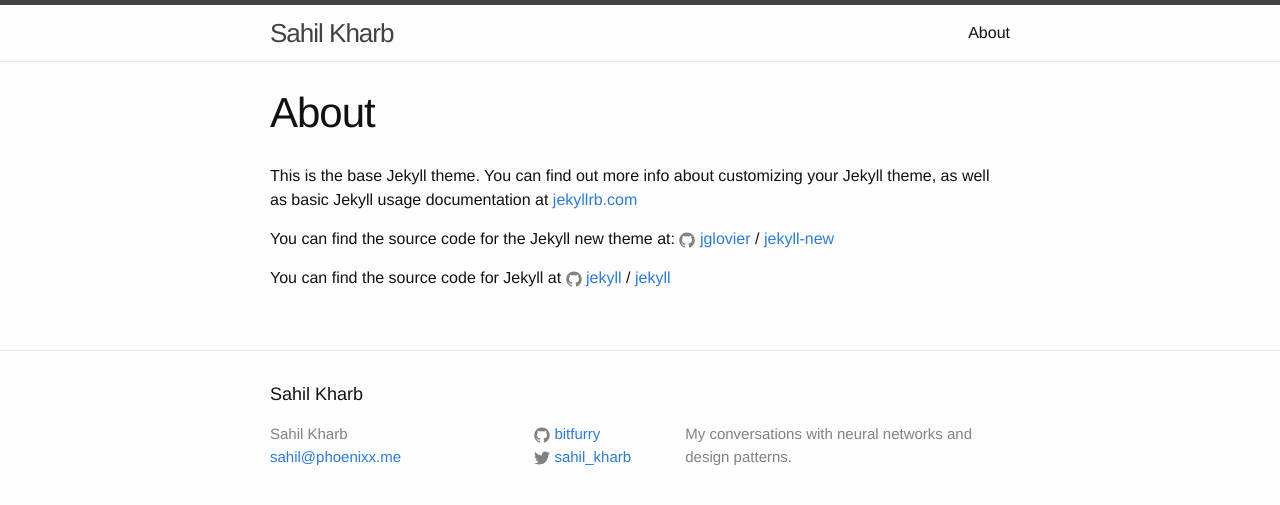
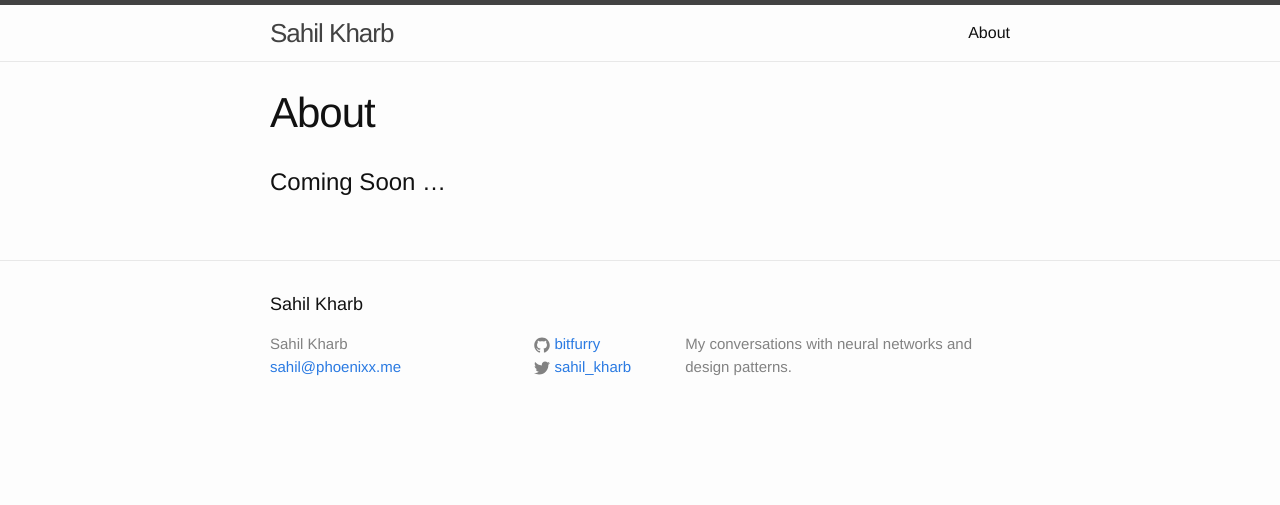
Before and after one commit to b1tfury/bitfurry.github.io, a Jekyll site: the page built from about.md, in a window 1280 px wide. Shown: the top 505 px of the page. Built offline with Jekyll 4.4.1, drawn with Linux system fonts in a browser that asks for light colours.

Commit message:
about page updated

```diff
--- a/about.md
+++ b/about.md
@@ -4,12 +4,4 @@
 permalink: /about/
 ---
 
-This is the base Jekyll theme. You can find out more info about customizing your Jekyll theme, as well as basic Jekyll usage documentation at [jekyllrb.com](http://jekyllrb.com/)
-
-You can find the source code for the Jekyll new theme at:
-{% include icon-github.html username="jglovier" %} /
-[jekyll-new](https://github.com/jglovier/jekyll-new)
-
-You can find the source code for Jekyll at
-{% include icon-github.html username="jekyll" %} /
-[jekyll](https://github.com/jekyll/jekyll)
+# Coming Soon ...
```
Also changed, not shown: 2 other files.
